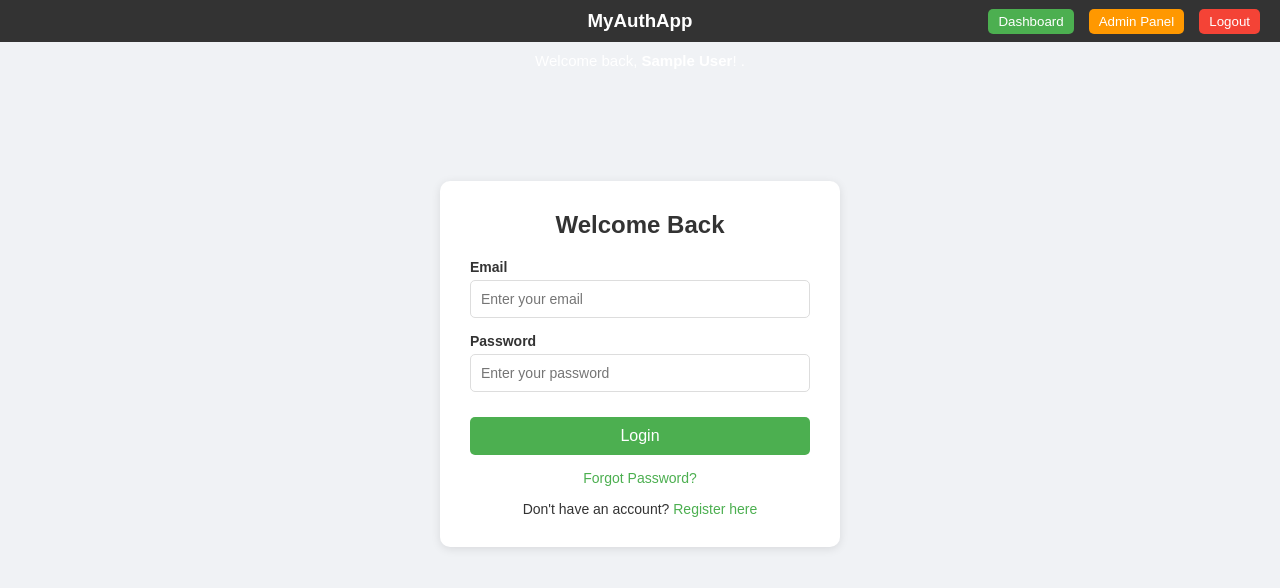
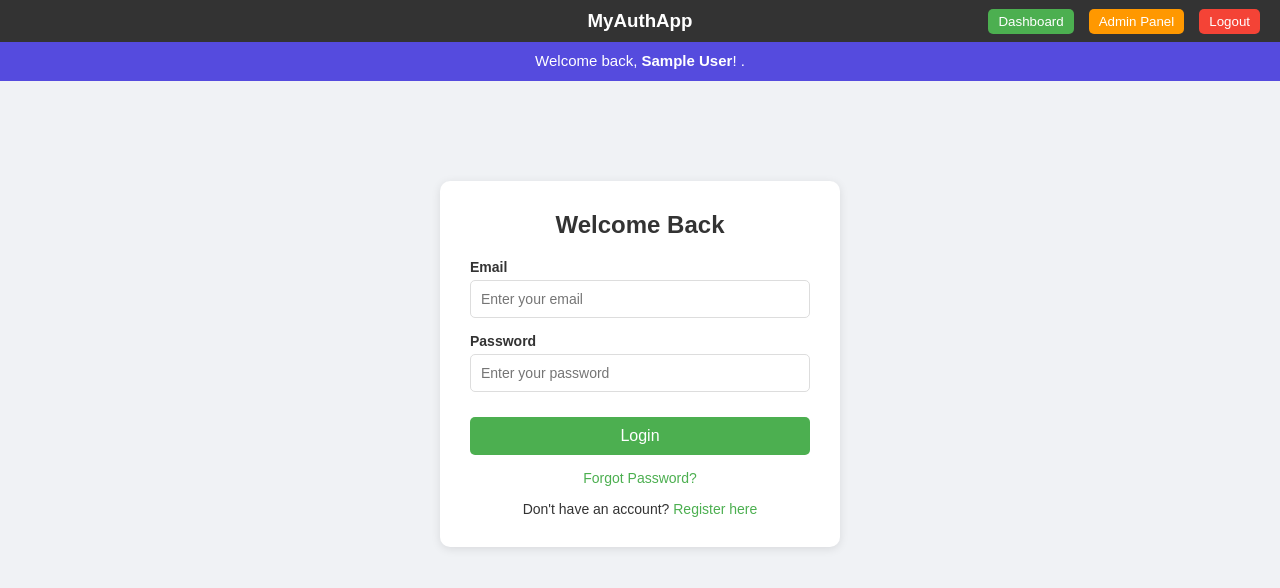
Before and after one commit to Lavanya98838/PRODIGY_FULLSTACK_TASK01, a React app in the folder frontend/: page /login in a window 1280 px wide. Shown: the top 588 px of the page. Built offline with nearby package versions, Linux system fonts and the light colour scheme; sample sign-in values are in the browser's storage; the HTML template or start-up script is replaced by a standard one.

Commit message:
colour change in navbar

```diff
--- a/frontend/src/components/Navbar.jsx
+++ b/frontend/src/components/Navbar.jsx
@@ -93,7 +93,7 @@ const Navbar = () => {
       {/* Greeting Navbar - only shown when logged in */}
       {user && (
         <div style={{
-          backgroundColor: "#00000000",
+          backgroundColor: "#2d20d8ca",
           padding: "8px 20px",
           display: "flex",
           alignItems: "center",
```
